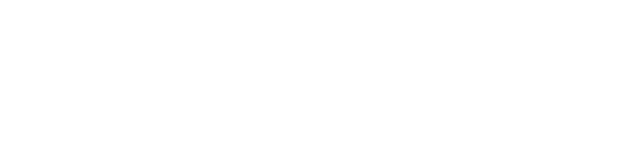
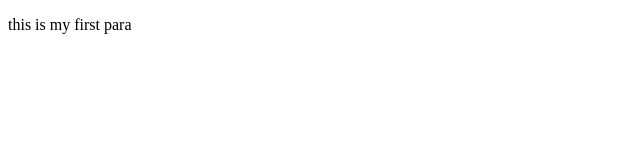
Before and after one commit to Raj-Sarakr/test, a plain HTML site: page index.html in a window 1280 px wide. Shown: the whole page, without its empty margins (0-640 px from the left). Drawn offline with Linux system fonts and the light colour scheme.

Commit message:
third commit

```diff
--- a/index.html
+++ b/index.html
@@ -8,5 +8,7 @@
 </head>
 <body>
 
+    <p> this is my first para </p>
+
 </body>
 </html>
```
